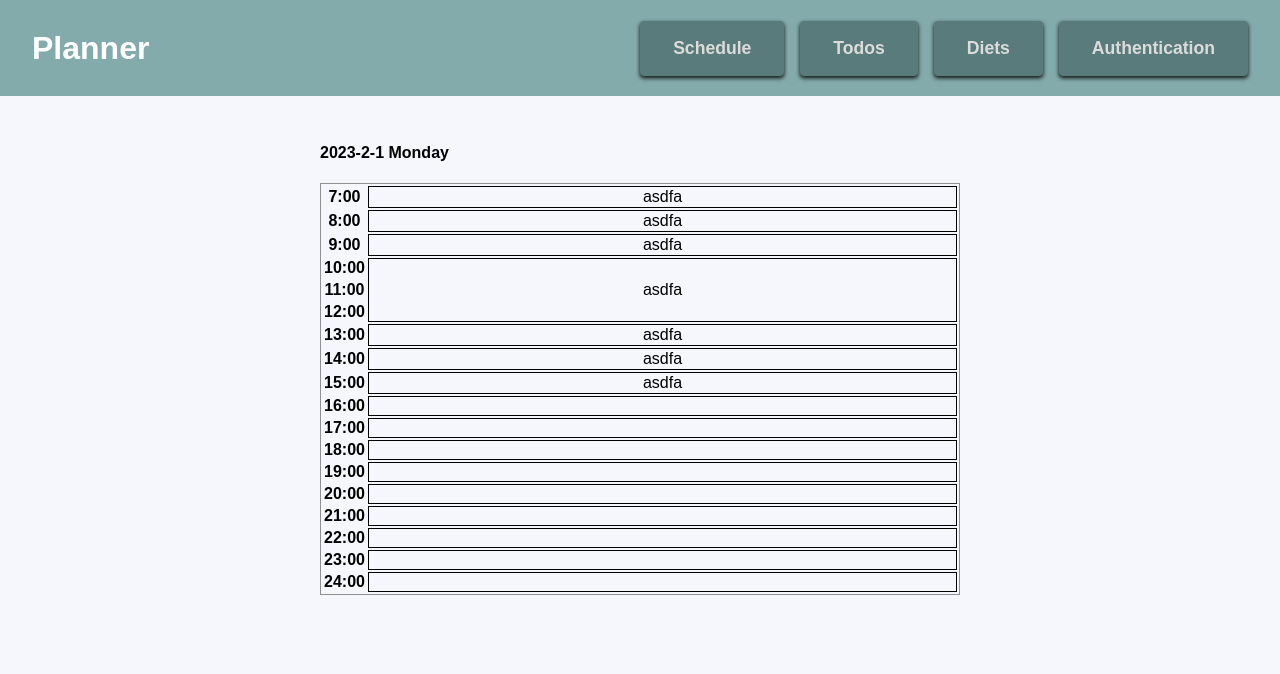
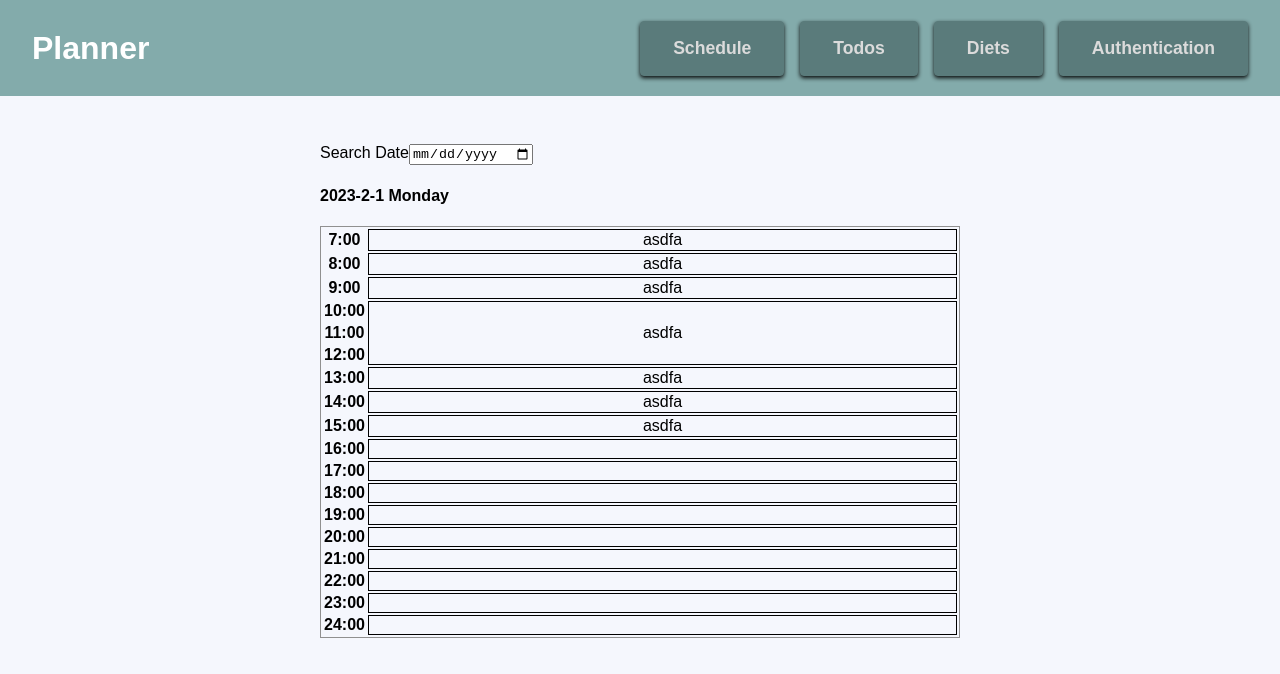
Before and after one commit to jeehee1/todos-react-app, a React (Create React App) app: page /schedule in a window 1280 px wide. Shown: the top 674 px of the page. Built offline with nearby package versions, Linux system fonts and the light colour scheme.

Commit message:
design SearchSchedule component structure

```diff
--- a/src/components/schedule/SearchSchedule.js
+++ b/src/components/schedule/SearchSchedule.js
@@ -1,5 +1,11 @@
 const SearchSchedule = () => {
 
-}
+  return (
+    <form>
+      <label id="date">Search Date</label>
+      <input type="date" id="date" />
+    </form>
+  );
+};
 
 export default SearchSchedule;
--- a/src/pages/Schedule.js
+++ b/src/pages/Schedule.js
@@ -1,7 +1,14 @@
+import { Fragment } from "react";
 import DailySchedule from "../components/schedule/DailySchedule";
+import SearchSchedule from "../components/schedule/SearchSchedule";
 
 const Schedule = () => {
-    return <DailySchedule/>
-}
+  return (
+    <Fragment>
+      <SearchSchedule />
+      <DailySchedule />
+    </Fragment>
+  );
+};
 
 export default Schedule;
```
